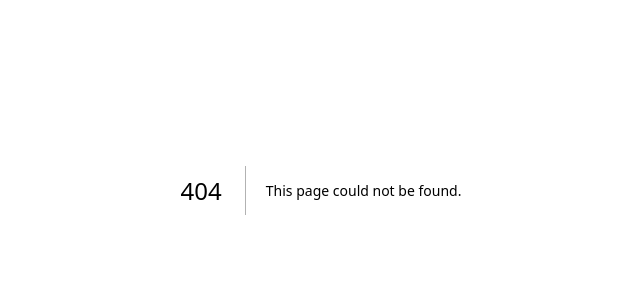
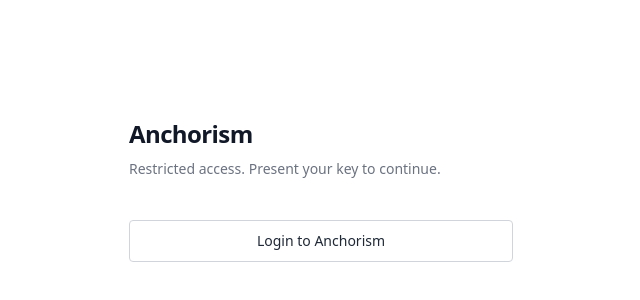
Before and after one commit to alcholistic/iwebsite, a Next.js app: page / in a window 1280 px wide. Before the commit this address had no page. Shown: the part 210-510 px from the top of the page, without its empty margins (319-959 px from the left). Built offline with nearby package versions, Linux system fonts and the light colour scheme.

Commit message:
Create main landing page for Anchorism
Added a main landing page with a login link and metadata.

```diff
--- /dev/null
+++ b/src/app/page.js
@@ -0,0 +1,44 @@
+// src/app/page.js
+// ==============================================================================
+// ANCHORISM — Main Landing Page
+//
+// Public route: /
+// A minimal, text-first entry point. No decorative elements.
+// ==============================================================================
+
+import Link from "next/link";
+
+export const metadata = {
+  title: "Anchorism",
+  description: "Secure access portal.",
+};
+
+export default function HomePage() {
+  return (
+    <main className="min-h-screen bg-white flex flex-col items-center justify-center px-6">
+      <div className="w-full max-w-sm flex flex-col gap-10">
+
+        {/* Wordmark */}
+        <div className="flex flex-col gap-2">
+          <h1 className="text-2xl font-semibold tracking-tight text-gray-900"
+              style={{ fontFamily: "system-ui, -apple-system, sans-serif" }}>
+            Anchorism
+          </h1>
+          <p className="text-sm text-gray-500 leading-relaxed">
+            Restricted access. Present your key to continue.
+          </p>
+        </div>
+
+        {/* Entry action */}
+        <Link
+          href="/login"
+          className="inline-flex items-center justify-center w-full rounded border border-gray-300 bg-white px-4 py-2.5 text-sm font-medium text-gray-800 hover:bg-gray-50 focus:outline-none focus-visible:ring-2 focus-visible:ring-gray-400 transition-colors"
+          style={{ fontFamily: "system-ui, -apple-system, sans-serif" }}
+        >
+          Login to Anchorism
+        </Link>
+
+      </div>
+    </main>
+  );
+}
```
